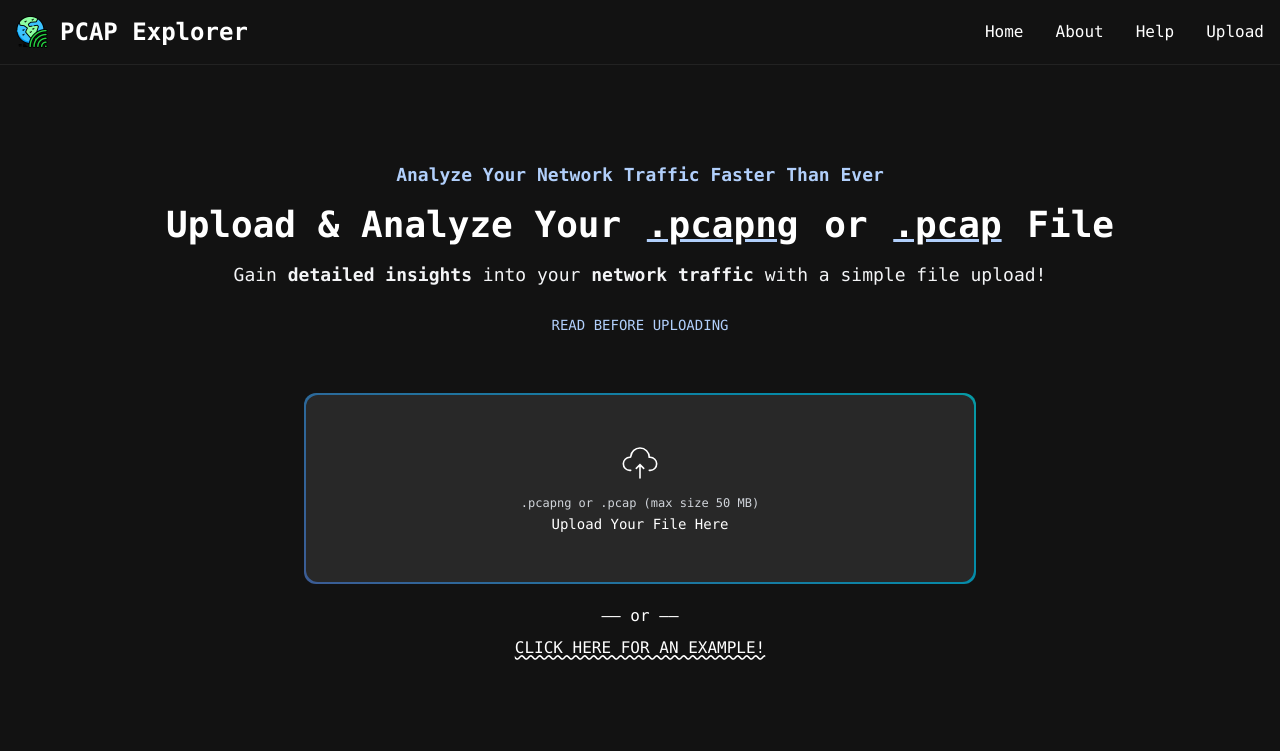
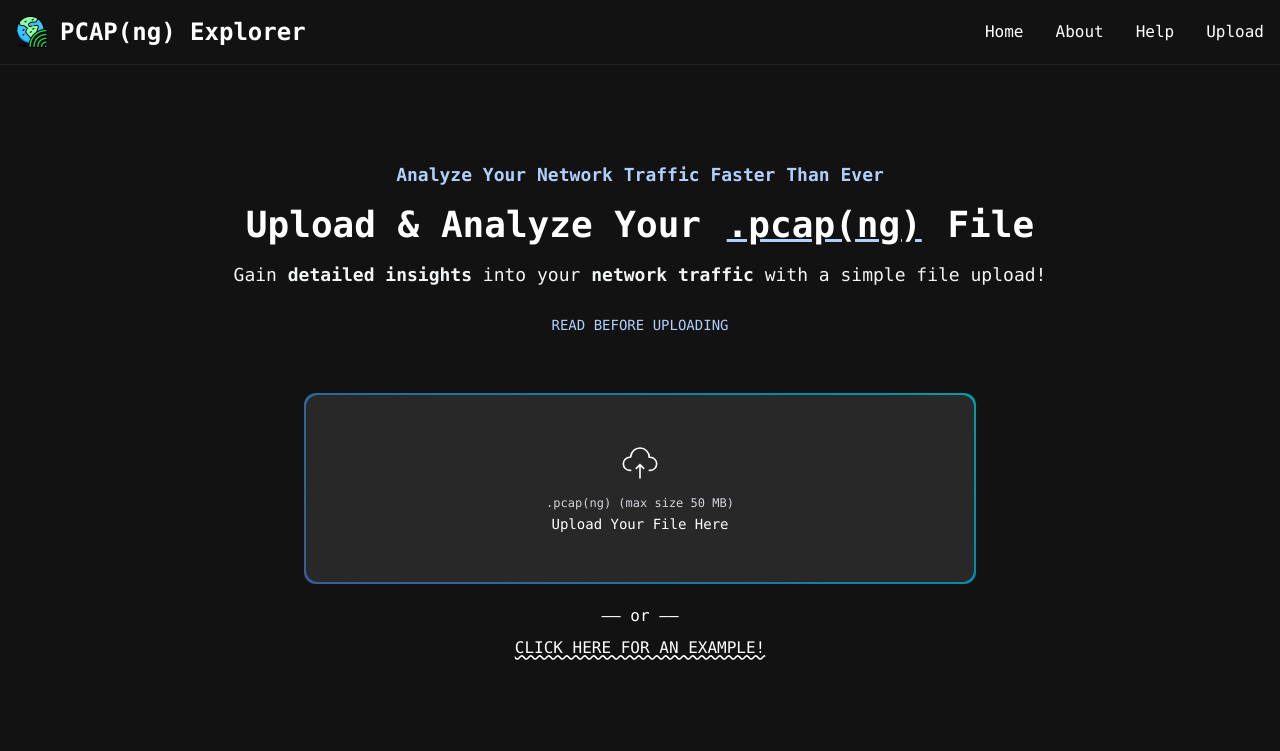
Before and after one commit to ericdennis7/PCAP-Explorer, a Flask app: page / in a window 1280 px wide. Shown: the top 751 px of the page. Run offline with Flask 3, Linux system fonts and the light colour scheme; some libraries are stand-ins or nearby versions.

Commit message:
Minor improvements

```diff
--- a/templates/components/navbar.html
+++ b/templates/components/navbar.html
@@ -2,7 +2,7 @@
     <div class="max-w-[1600px] flex flex-wrap items-center justify-between mx-auto p-4">
       <a href="{{ url_for('index') }}" class="flex items-center space-x-3 rtl:space-x-reverse">
           <img src="/static/images/logo.png" class="h-8" alt="Flowbite Logo" />
-          <span class="self-center text-2xl font-semibold whitespace-nowrap">PCAP Explorer</span>
+          <span class="self-center text-2xl font-semibold whitespace-nowrap">PCAP(ng) Explorer</span>
       </a>
       <button data-collapse-toggle="navbar-default" type="button" class="inline-flex items-center p-2 w-10 h-10 justify-center text-sm text-gray-500 rounded-lg md:hidden hover:bg-gray-100 focus:outline-none focus:ring-2 focus:ring-gray-200" aria-controls="navbar-default" aria-expanded="false">
           <span class="sr-only">Open main menu</span>
--- a/templates/index.html
+++ b/templates/index.html
@@ -33,8 +33,7 @@
         <div class="flex flex-col items-center justify-center mt-24 text-center">
             <div class="text-lg font-semibold text-[--clr-primary-a50]">Analyze Your Network Traffic Faster Than Ever</div>
             <h1 class="text-4xl font-semibold mt-4 text-[--clr-light-a0]">Upload & Analyze Your
-                <span style="text-decoration: underline #b1cffb; -webkit-text-decoration-color: #b1cffb;" class="rotate-1 p-1">.pcapng</span> or
-                <span style="text-decoration: underline #b1cffb; -webkit-text-decoration-color: #b1cffb;" class="rotate-1 p-1">.pcap</span> File</h1>
+                <span style="text-decoration: underline #b1cffb; -webkit-text-decoration-color: #b1cffb;" class="rotate-1 p-1">.pcap(ng)</span> File</h1>
             <p class="text-lg text-gray-100 mt-4 text-[--clr-light-a0]">Gain <span class="font-bold">detailed insights</span> into your <span class="font-bold">network traffic</span> with a simple file upload!</p>
 
             <button data-tooltip-target="tooltip-default" data-tooltip-placement="bottom" type="button" class="mt-4 text-[--clr-primary-a50] font-medium rounded-lg text-sm px-5 py-2.5 text-center">READ BEFORE UPLOADING</button>
@@ -59,7 +58,7 @@
                             </g>
                         </svg>
                     </div>
-                    <h2 class="text-center text-gray-300 text-xs font-normal leading-4 mb-1">.pcapng or .pcap (max size 50 MB)</h2>
+                    <h2 class="text-center text-gray-300 text-xs font-normal leading-4 mb-1">.pcap(ng) (max size 50 MB)</h2>
                     <h4 class="text-center text-white text-sm font-medium leading-snug">Upload Your File Here</h4>
 
                     <!-- Hidden file input that will be triggered by the label -->
@@ -68,7 +67,7 @@
             </div>
 
             <!-- Error message -->
-            <p id="error-message" class="text-red-600 text-center mt-3 hidden">Invalid file. Please upload a .pcapng or .pcap file under 50MB.</p>
+            <p id="error-message" class="text-red-600 text-center mt-3 hidden">Invalid file. Please upload a .pcap(ng) file under 50MB.</p>
 
             <!-- Magnifying Loader -->
             <div class="mt-5">
```
Also changed, not shown: test.py (deleted, +0 -7 lines).
